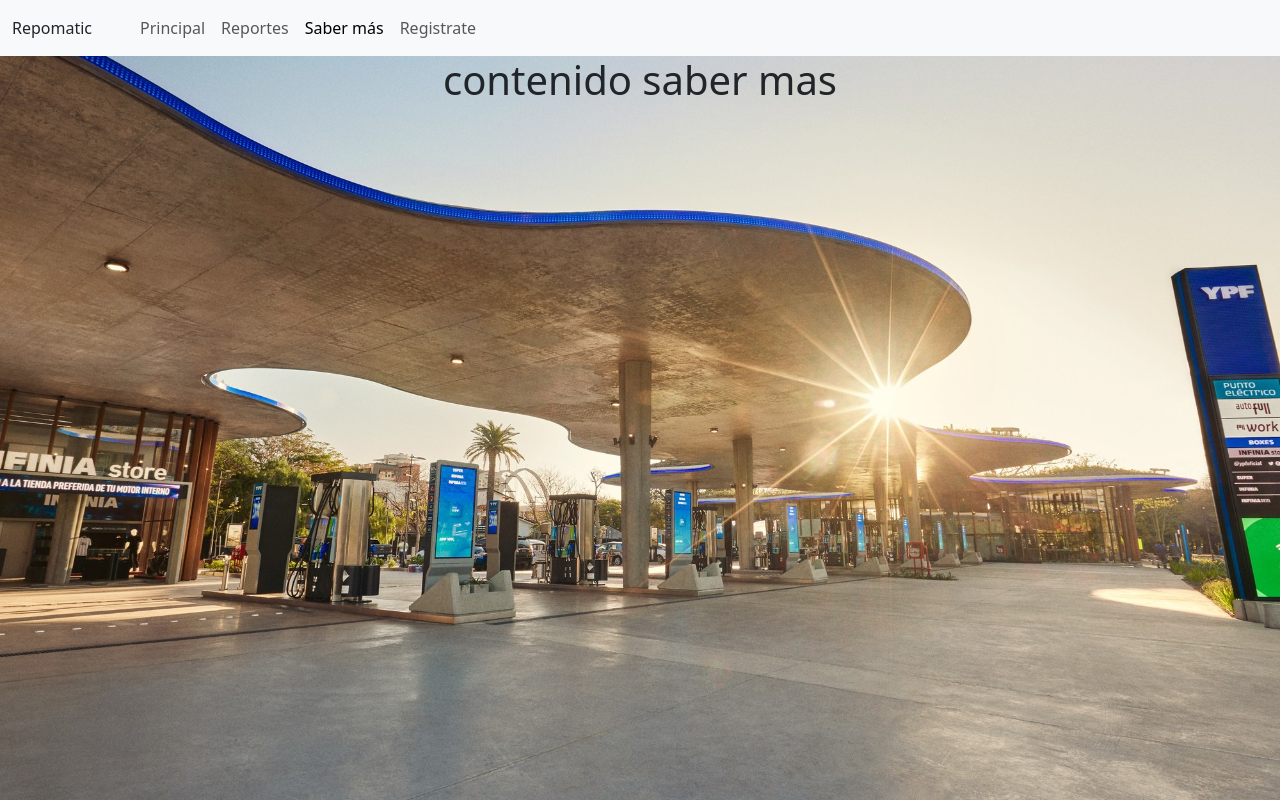
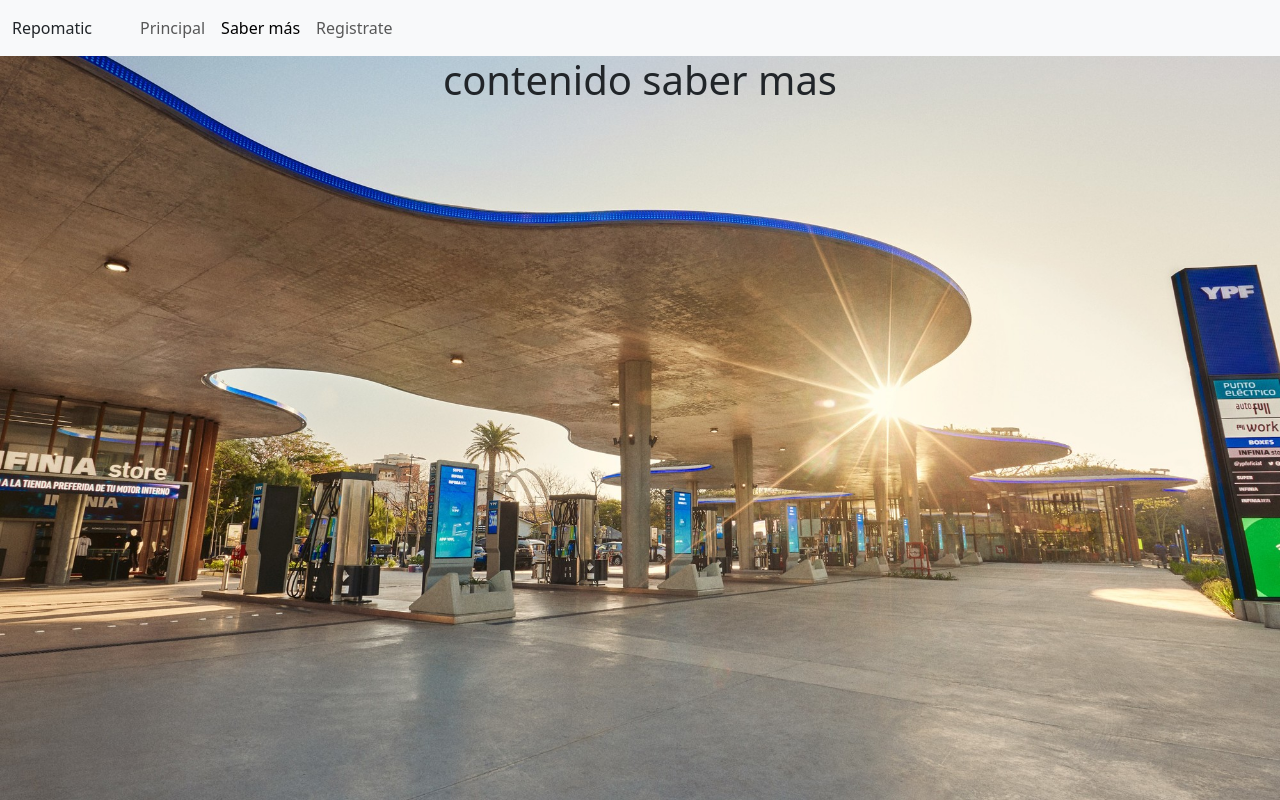
Before and after one commit to regenerik/repomatic-web, a React (Create React App) app: page /plus in a window 1280 px wide. Built offline with nearby package versions, Linux system fonts and the light colour scheme.

Commit message:
permisos reducidos

```diff
--- a/src/components/Navbar.jsx
+++ b/src/components/Navbar.jsx
@@ -33,9 +33,13 @@ const Navbar = () => {
                         <li className="nav-item">
                             <Link className={isActive('/')} to="/">Principal</Link>
                         </li>
+                        {
+                            token && (
                         <li className="nav-item">
                             <Link className={isActive('/main')} to="/main">Reportes</Link>
                         </li>
+                            )
+                        }
                         <li className="nav-item">
                             <Link className={isActive('/plus')} to="/plus">Saber más</Link>
                         </li>
--- a/src/views/Main.jsx
+++ b/src/views/Main.jsx
@@ -7,7 +7,7 @@ import './Main.css'
 const Main = () => {
 
     const { actions } = useContext(Context)
-
+    const token = localStorage.getItem('token')
 
     useEffect(() => {
         actions.getReportList()
@@ -16,13 +16,10 @@ const Main = () => {
     return (
         <div className='mainTotal'>
             <Navbar />
-            {/* <ul className="list-group list-group-flush"> */}
             <div className="list-group">
-            {
-                <ReportList/>
-            }
-
-            {/* </ul> */}
+                {
+                    token ? (<ReportList />) : (<h3>Logueate para acceder a los reportes</h3>)
+                }
             </div>
         </div>
     )
```
